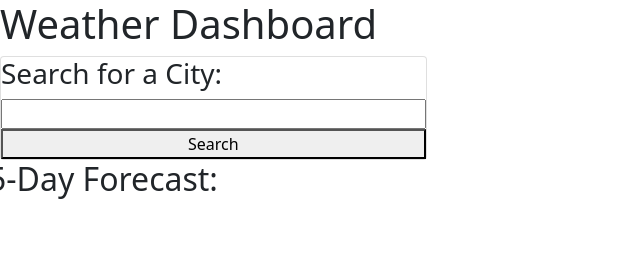
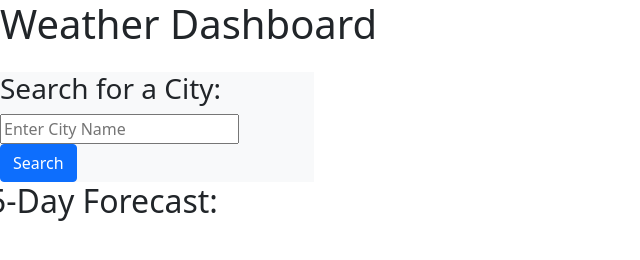
Before and after one commit to eissamonet/Weather-Dashboard, a plain HTML site: page index.html in a window 1280 px wide. Shown: the whole page, without its empty margins (0-640 px from the left). Drawn offline with nearby package versions, Linux system fonts and the light colour scheme.

```diff
--- a/index.html
+++ b/index.html
@@ -15,18 +15,20 @@
 <body class="flex-column min-100-vh">
   <h1>Weather Dashboard</h1>
 
+  <main class="flex-row justify-space-between">
+    <div class="row">
 
-  <main class="flex-row justify-space-between">
-    <div class="col-12 col-md-4">
+<!---search area-->
 
-      <div class="card">
-        <h3 id="searchTitle">Search for a City:</h3>
-          <input id="cityText" type="text">
-          <button type="text" id="searchBtn">Search</button>
-        </form>
+      <div class="col-md-3 bg-light mt-3">
+        <h3 id="citySearch">Search for a City:</h3>
+        <form id="cityForm"></form>
+          <div class="input"></div>
+            <input id="cityText" type="text" placeholder="Enter City Name" aria-lable="enter city name">
+            <div class="input-append"></div>
+            <button type="search" class="btn btn-primary" id="searchBtn">Search</button>
+          </div>
       </div>
-
-    </div>
 
     <div class="row align-items-center">
       <h2 class="row align-items-center">5-Day Forecast: <span id="city-search-term"></span></h2>
```
